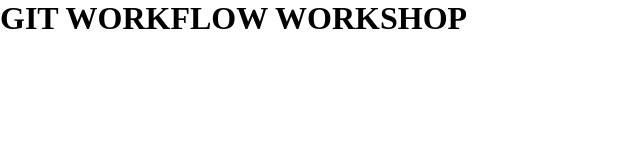
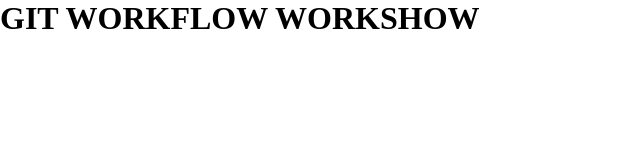
Before and after one commit to FACN3/neilandpavel_github_test, a plain HTML site: page index.html in a window 1280 px wide. Shown: the full height of the page, 0-640 px from the left. Drawn offline with Linux system fonts and the light colour scheme.

Commit message:
created an error

```diff
--- a/index.html
+++ b/index.html
@@ -5,12 +5,12 @@
     <meta charset="UTF-8">
     <meta name="viewport" content="width=device-width, initial-scale=1.0">
     <link rel="stylesheet" href="style.css">
-    <title>Git Workflow Workshop</title>
+    <title>Git Workflow Workshow</title>
 </head>
 
 <body>
 
-    <h1 class="some-heading">GIT WORKFLOW WORKSHOP</h1>
+    <h1 class="some-heading">GIT WORKFLOW WORKSHOW</h1>
 
 </body>
 
```
